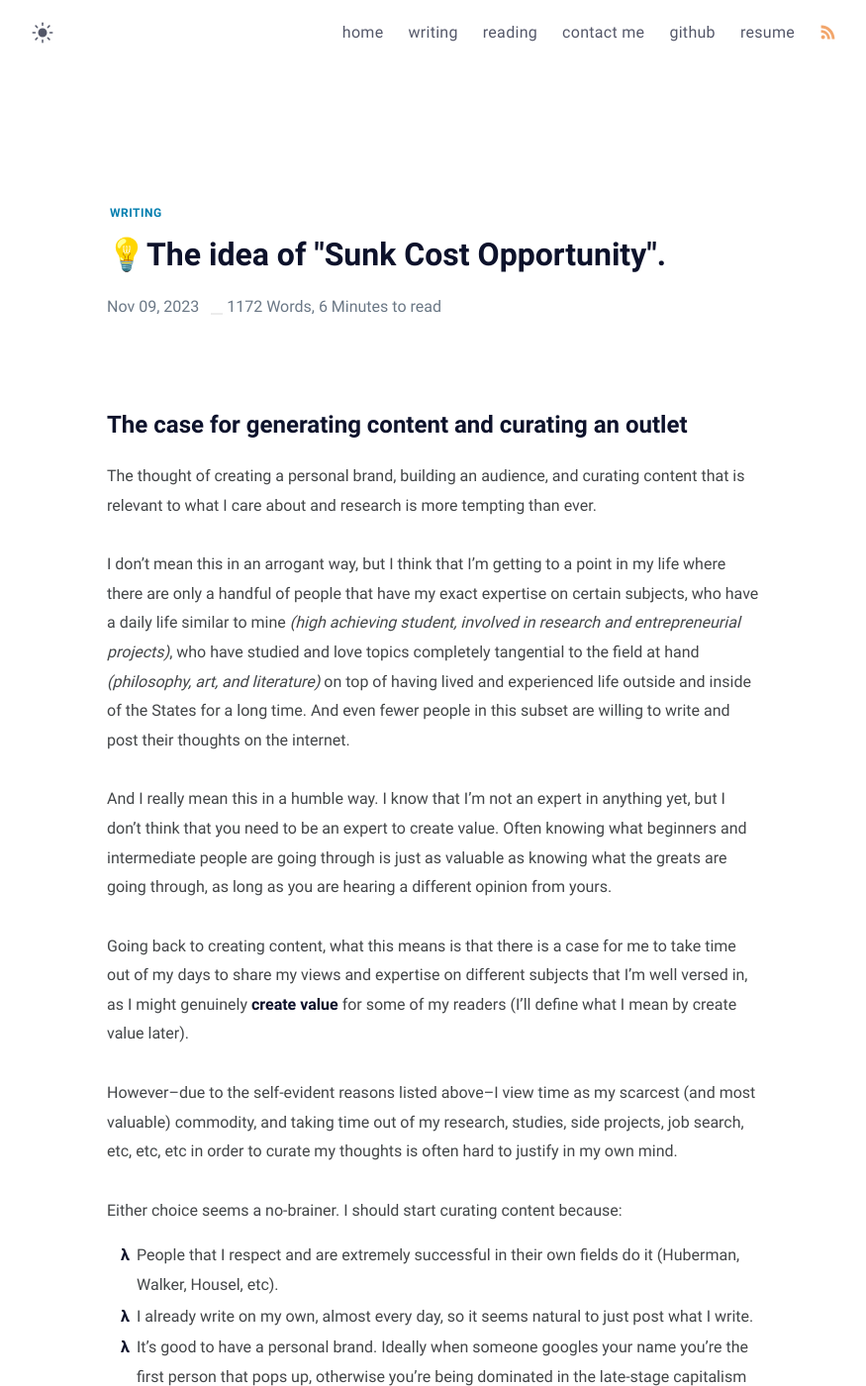
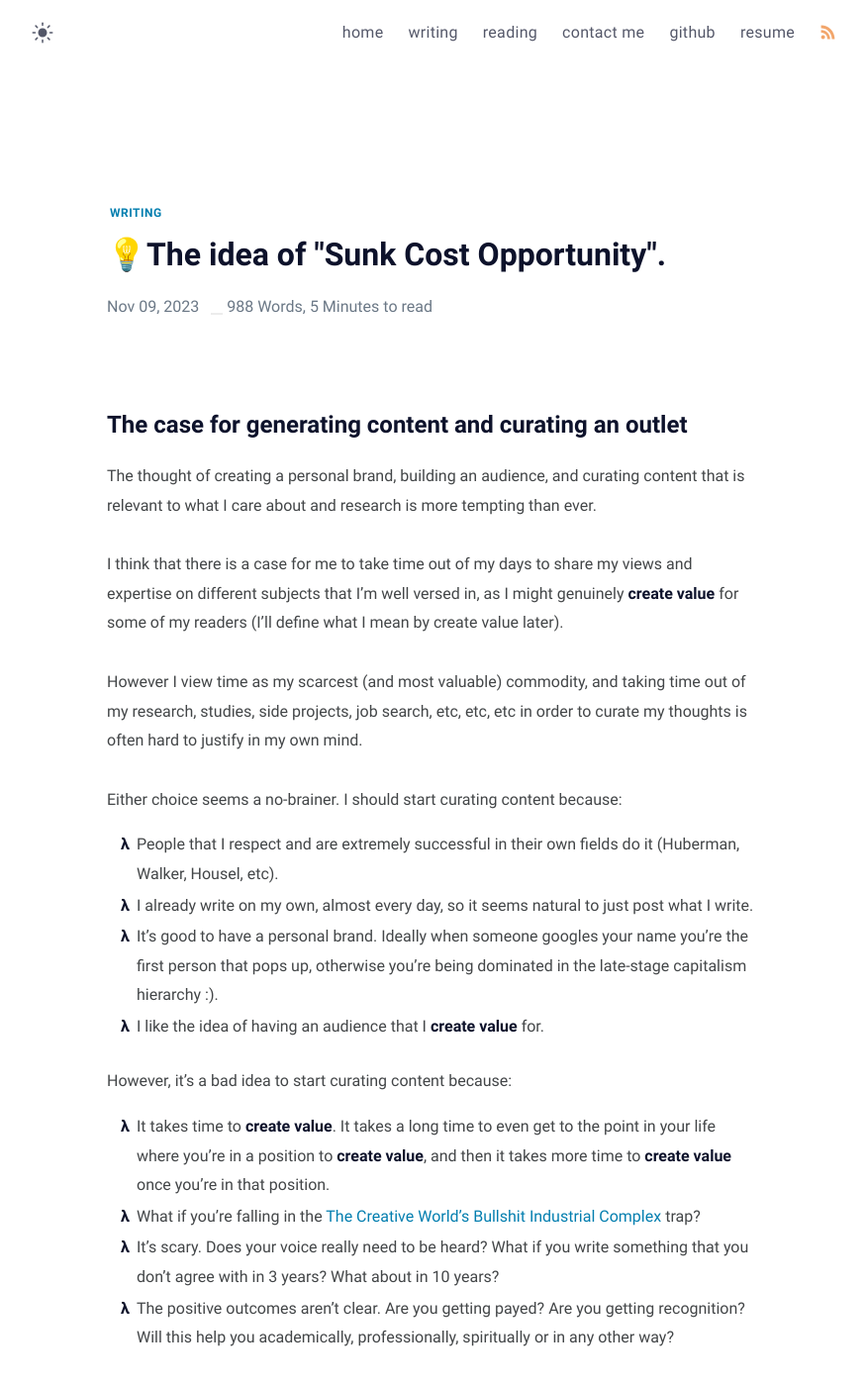
Before and after one commit to Ferryistaken/website, a Jekyll site: the page built from _posts/sunk-cost-opportunity/2023-11-9-sunk-cost-opportunity.md, in a window 1280 px wide and 1400 px high. Shown: the whole window at 99% size, without its empty margins (202-1077 px from the left). Built offline with Jekyll 4.4.1, drawn with Linux system fonts in a browser that asks for light colours.

Commit message:
removed cringe

```diff
--- a/_posts/sunk-cost-opportunity/2023-11-9-sunk-cost-opportunity.md
+++ b/_posts/sunk-cost-opportunity/2023-11-9-sunk-cost-opportunity.md
@@ -10,13 +10,9 @@ description: My thoughts on creating a personal brand and the idea of "Sunk Cost
 
 The thought of creating a personal brand, building an audience, and curating content that is relevant to what I care about and research is more tempting than ever.
 
-I don't mean this in an arrogant way, but I think that I'm getting to a point in my life where there are only a handful of people that have my exact expertise on certain subjects, who have a daily life similar to mine _(high achieving student, involved in research and entrepreneurial projects)_, who have studied and love topics completely tangential to the field at hand _(philosophy, art, and literature)_ on top of having lived and experienced life outside and inside of the States for a long time. And even fewer people in this subset are willing to write and post their thoughts on the internet.
+I think that there is a case for me to take time out of my days to share my views and expertise on different subjects that I'm well versed in, as I might genuinely **create value** for some of my readers (I'll define what I mean by create value later).
 
-And I really mean this in a humble way. I know that I'm not an expert in anything yet, but I don't think that you need to be an expert to create value. Often knowing what beginners and intermediate people are going through is just as valuable as knowing what the greats are going through, as long as you are hearing a different opinion from yours.
-
-Going back to creating content, what this means is that there is a case for me to take time out of my days to share my views and expertise on different subjects that I'm well versed in, as I might genuinely **create value** for some of my readers (I'll define what I mean by create value later).
-
-However--due to the self-evident reasons listed above--I view time as my scarcest (and most valuable) commodity, and taking time out of my research, studies, side projects, job search, etc, etc, etc in order to curate my thoughts is often hard to justify in my own mind.
+However I view time as my scarcest (and most valuable) commodity, and taking time out of my research, studies, side projects, job search, etc, etc, etc in order to curate my thoughts is often hard to justify in my own mind.
 
 Either choice seems a no-brainer. I should start curating content because:
 
```
